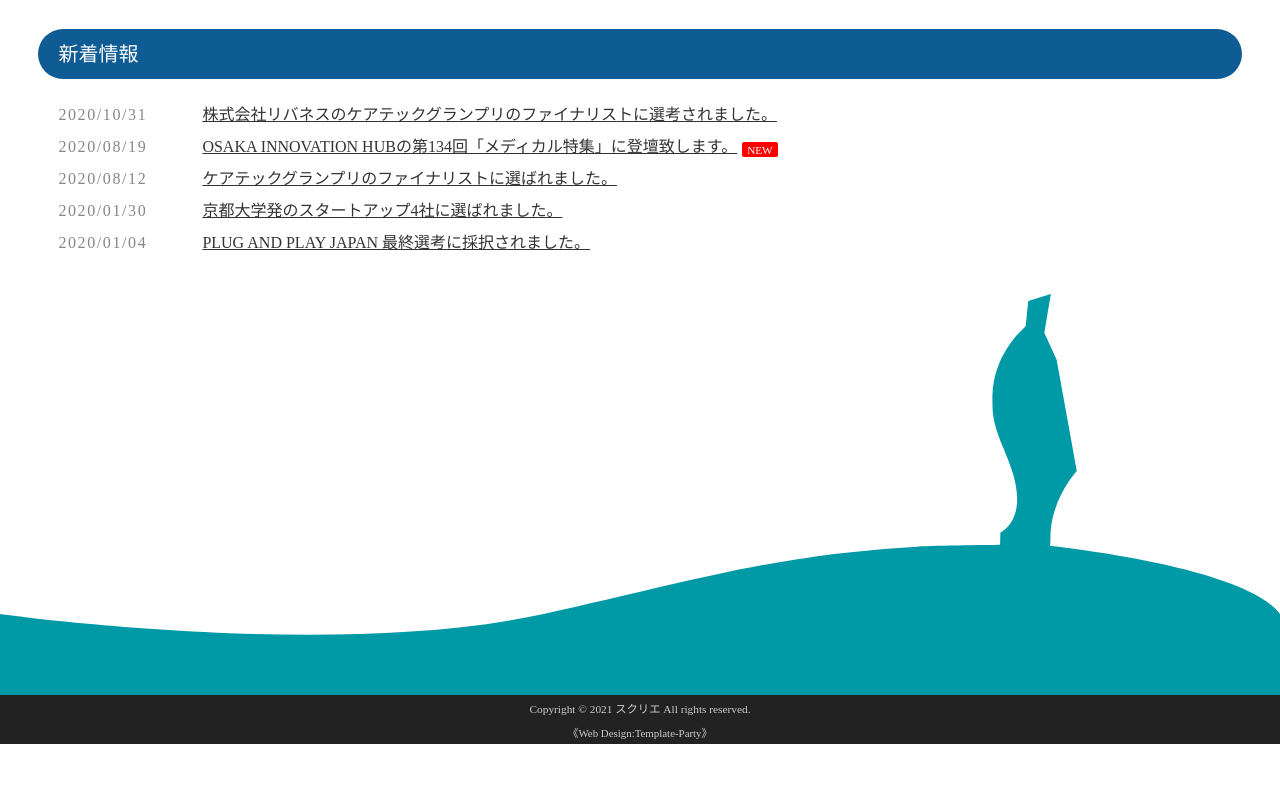
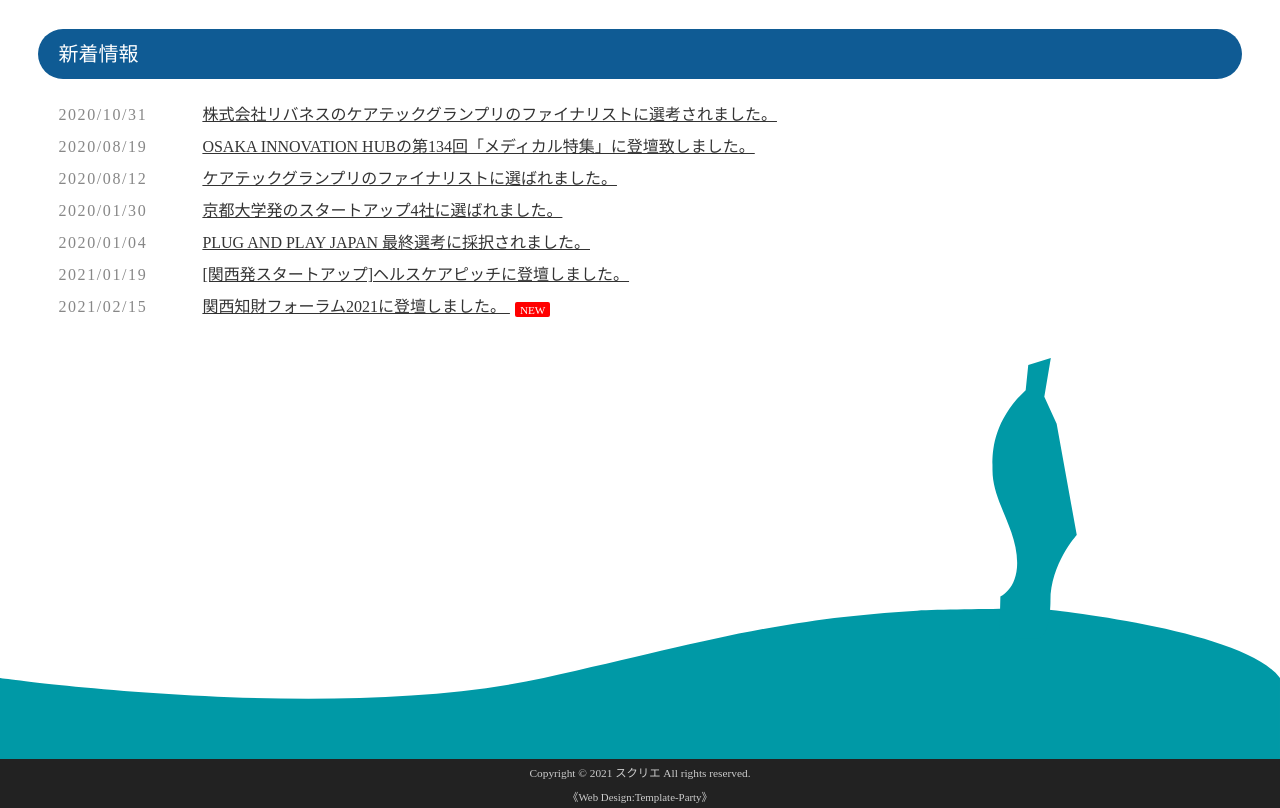
Before and after one commit to mycoplasmer/daiki, a website: page index.html in a window 1280 px wide. Shown: the part 1020-1828 px from the top of the page. Before the commit the page ends 1764 px from the top, so only its background shows below. Drawn offline with Linux system fonts and the light colour scheme.

Commit message:
URL追加

```diff
--- a/index.html
+++ b/index.html
@@ -78,7 +78,7 @@
 				<dl><dt><time datetime="2020-10-31">2020/10/31</time></dt> <dd> <a target="_blank" rel="noopener noreferrer" href="https://techplanter.com/ctg2020/"> 株式会社リバネスのケアテックグランプリのファイナリストに選考されました。</a></dd>					<dt><time datetime="2020-08-19">2020/08/19</time></dt>
 					<dd>
 						<a target="_blank" rel="noopener noreferrer" href="https://www.innovation-osaka.jp/ja/service/pitch/morning-meet-up/">
-							OSAKA INNOVATION HUBの第134回「メディカル特集」に登壇致します。</a><span class="newicon">NEW</span></dd>
+							OSAKA INNOVATION HUBの第134回「メディカル特集」に登壇致しました。</a></dd>
 
 					<dt><time datetime="2020-08-12">2020/08/12</time></dt>
 					<dd>
@@ -98,6 +98,17 @@
 					<dd><a target="_blank" rel="noopener noreferrer"
 							href="http://japan.plugandplaytechcenter.com/startups/our-startups/sqrie/">
 							PLUG AND PLAY JAPAN 最終選考に採択されました。</a></dd>
+
+					<dt><time detetime="2021-01-19">2021/01/19</time></dt>
+					<dd><a target="_blank" rel="noopener noreferrer" href="https://www.innovation-osaka.jp/ja/events/su-pitch-210119">
+						[関西発スタートアップ]ヘルスケアピッチに登壇しました。
+					</a></dd>
+
+					<dt><time datetime="2021-02-15">2021/02/15</time></dt>
+					<dd><a target="_blank" rel="noopener noreferrer" href="https://kansai-ipforum2021.inpit.go.jp/">
+						関西知財フォーラム2021に登壇しました。
+					</a><span class="newicon">NEW</span></dd>
+
 				</dl>
 				<!--
 				<p class="r">&raquo;&nbsp;<a href="#">過去ログ</a></p>
```
Also changed, not shown: 1 other file.
